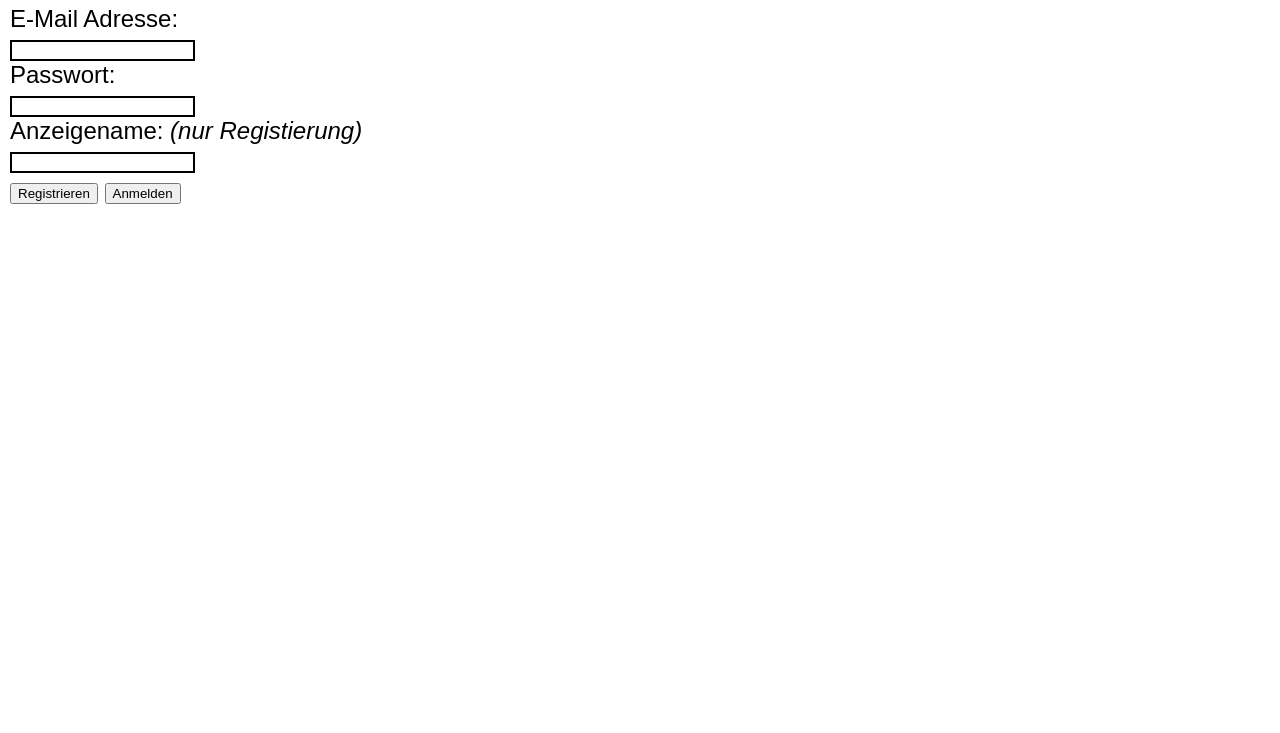
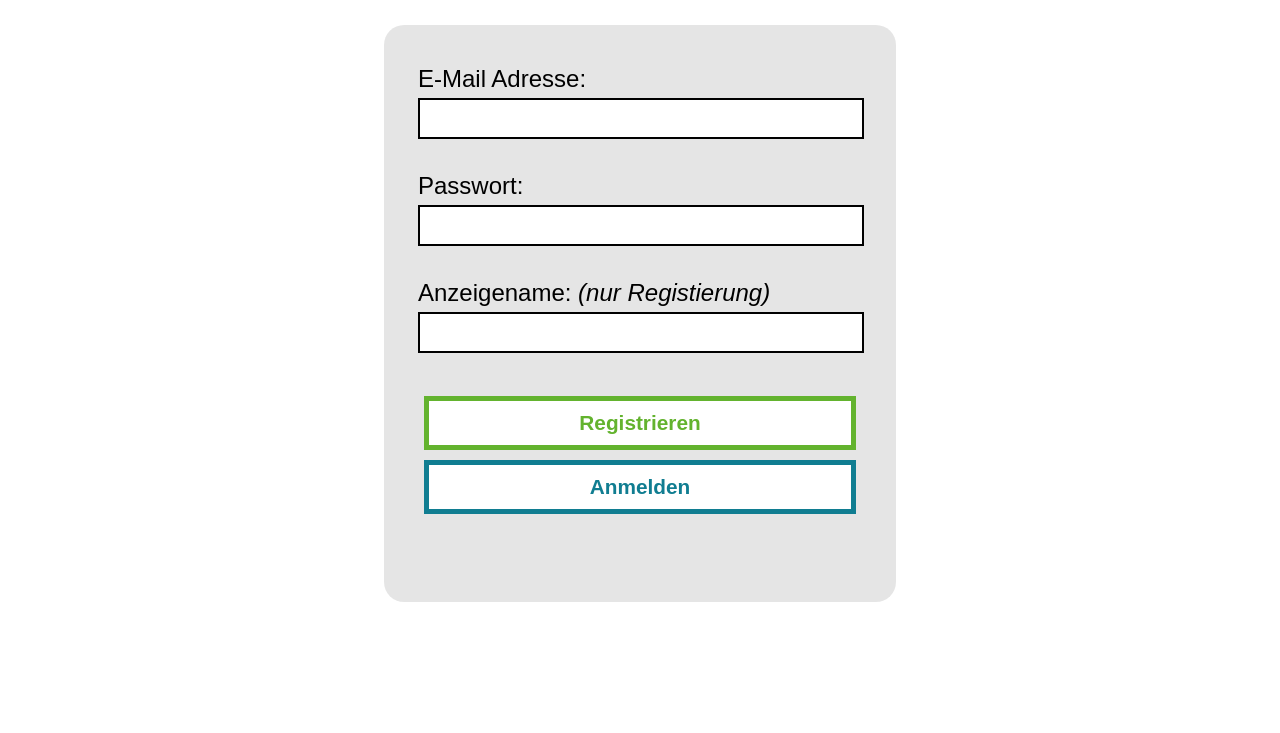
Before and after one commit to haesemeyer-gh/der_bueffler, a plain HTML site: page frontend/index.html in a window 1280 px wide. Shown: the part 67-800 px from the top of the page. Drawn offline with Linux system fonts and the light colour scheme; a web font is replaced by a local one.

Commit message:
frontend änderungen
- keine leeren kategorien mehr in listenansicht zeigen
- anmeldemaske styling
- dark mode support

```diff
--- a/frontend/assets/style.css
+++ b/frontend/assets/style.css
@@ -91,11 +91,16 @@ body {
     @media (width < 50rem) {
         font-size: 1.2rem;
     }
+    @media (prefers-color-scheme: dark) {
+        background-color: black;
+        color: white;
+    }
 }
 
 header {
     background-color: #FBB900;
-    padding: 10px;
+    color: black;
+    padding: 10px 20px;
     display: flex;
     justify-content: space-between;
     flex-direction: row;
@@ -112,6 +117,7 @@ header > h1 {
 }
 nav {
     display: flex;
+    gap: 15px;
 }
 nav > a > img {
     height: 48px;
@@ -125,13 +131,77 @@ nav > .current-page > img:hover {
 }
 
 #login-main {
-    padding: 10px;
+    border-radius: 20px;
+    background-color: rgba(0, 0, 0, 0.1);
+    @media (prefers-color-scheme: dark) {
+        background-color: rgba(255, 255, 255, 0.2);
+    }
+    padding: 40px;
+    display: flex;
+    flex-direction: column;
+    align-items: center;
+    margin: 30px 0;
+    @media (width >= 36rem) {
+        margin: 30px 20%;
+    }
+    @media (width >= 75rem) {
+        margin: 30px 30%;
+    }
+}
+#login label {
+    width: 100%;
+    margin: 0 12px 0 0;
 }
 #login input {
+    width: 100%;
+    margin: 5px 0;
     border: 2px solid black;
+    @media (prefers-color-scheme: dark) {
+        border-color: white;
+    }
+    padding: 5px;
+    font-family: "Aptos Mono", monospace;
+    font-size: 1.5rem;
 }
 #login button {
+    width: 100%;
     margin-top: 10px;
+    padding: 10px;
+    font-size: 1.3rem;
+    font-weight: bold;
+    border: 5px solid black;
+    background-color: white;
+    color: black;
+    @media (prefers-color-scheme: dark) {
+        border-color: white
+    }
+}
+#login button:hover {
+    background-color: black;
+    color: white;
+    cursor: pointer;
+}
+#login button:active {
+    translate: 0 5px;
+}
+#login #register-button {
+    border-color: #63B32E;
+    color: #63B32E;
+}
+#login #register-button:hover {
+    background-color: #63B32E;
+    color: white;
+}
+#login #login-button {
+    border-color: #107D91;
+    color: #107D91;
+}
+#login #login-button:hover {
+    background-color: #107D91;
+    color: white;
+}
+#login #login-status {
+    color: #D73B3C;
 }
 
 main {
@@ -144,12 +214,16 @@ main {
 }
 
 #dashboard details {
-    margin: 0 0 10px 0;
+    margin: 0 0 20px 0;
     border: 2px solid black;
+    @media (prefers-color-scheme: dark) {
+        border-color: white;
+    }
     padding: 10px;
 }
 #dashboard summary {
     font-weight: bold;
+    cursor: pointer;
 }
 #dashboard details > ul > li {
     margin: 10px 0;
@@ -164,12 +238,14 @@ main {
 .appointment-list-course {
     background-color: #f3e178;
     border: 1px solid #FBB900;
+    color: black;
     border-radius: 10px;
     padding: 2px 5px;
 }
 .appointment-list-teacher {
     background-color: #f3e178;
     border: 1px solid #FBB900;
+    color: black;
     border-radius: 10px;
     padding: 2px 5px;
 }
--- a/frontend/index.js
+++ b/frontend/index.js
@@ -91,7 +91,15 @@ async function updateDashboard() {
             }
         }
 
-        dashboardEl.append(detailsElNow, detailsElSoon, detailsElLater);
+        if (listElNow.innerHTML != ``) {
+            dashboardEl.appendChild(detailsElNow)
+        }
+        if (listElSoon.innerHTML != ``) {
+            dashboardEl.appendChild(detailsElSoon)
+        }
+        if (listElLater.innerHTML != ``) {
+            dashboardEl.appendChild(detailsElLater)
+        }
     }
 }
 
```
